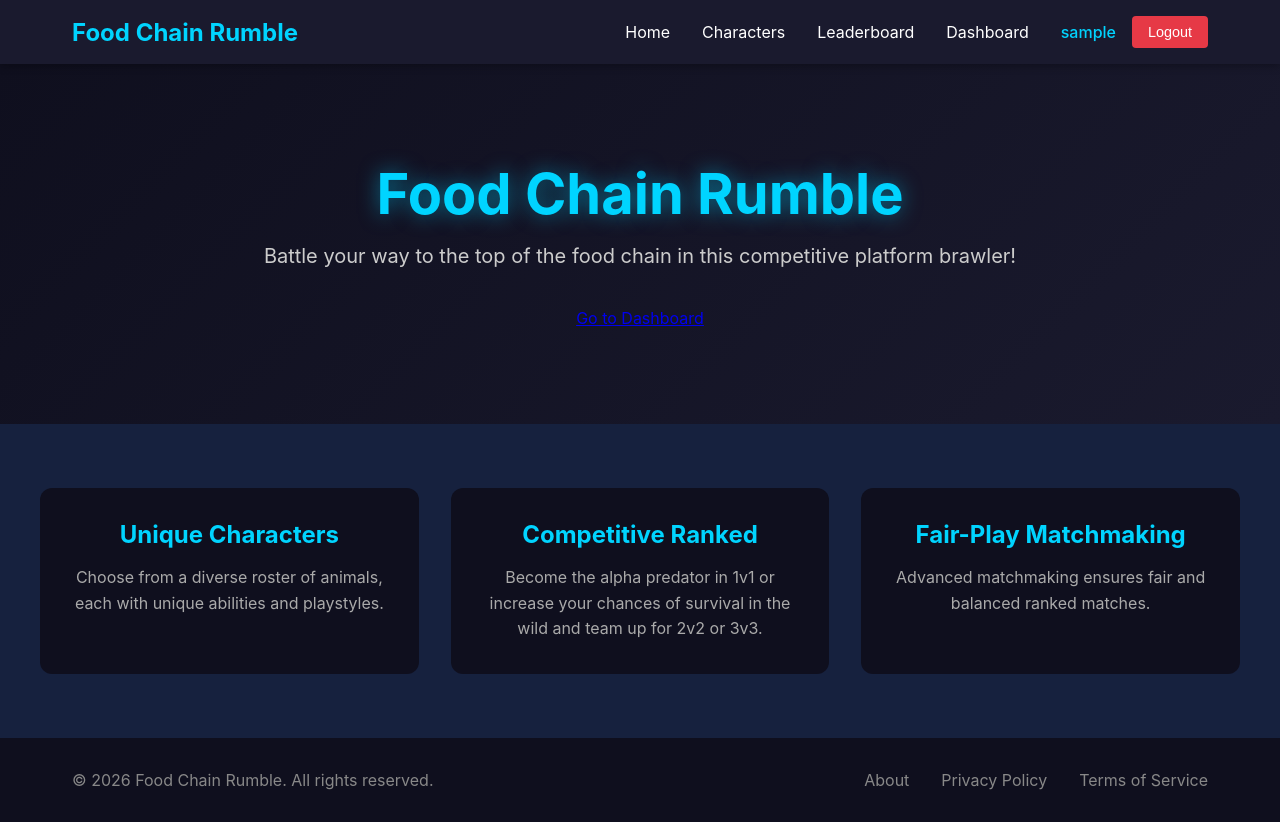
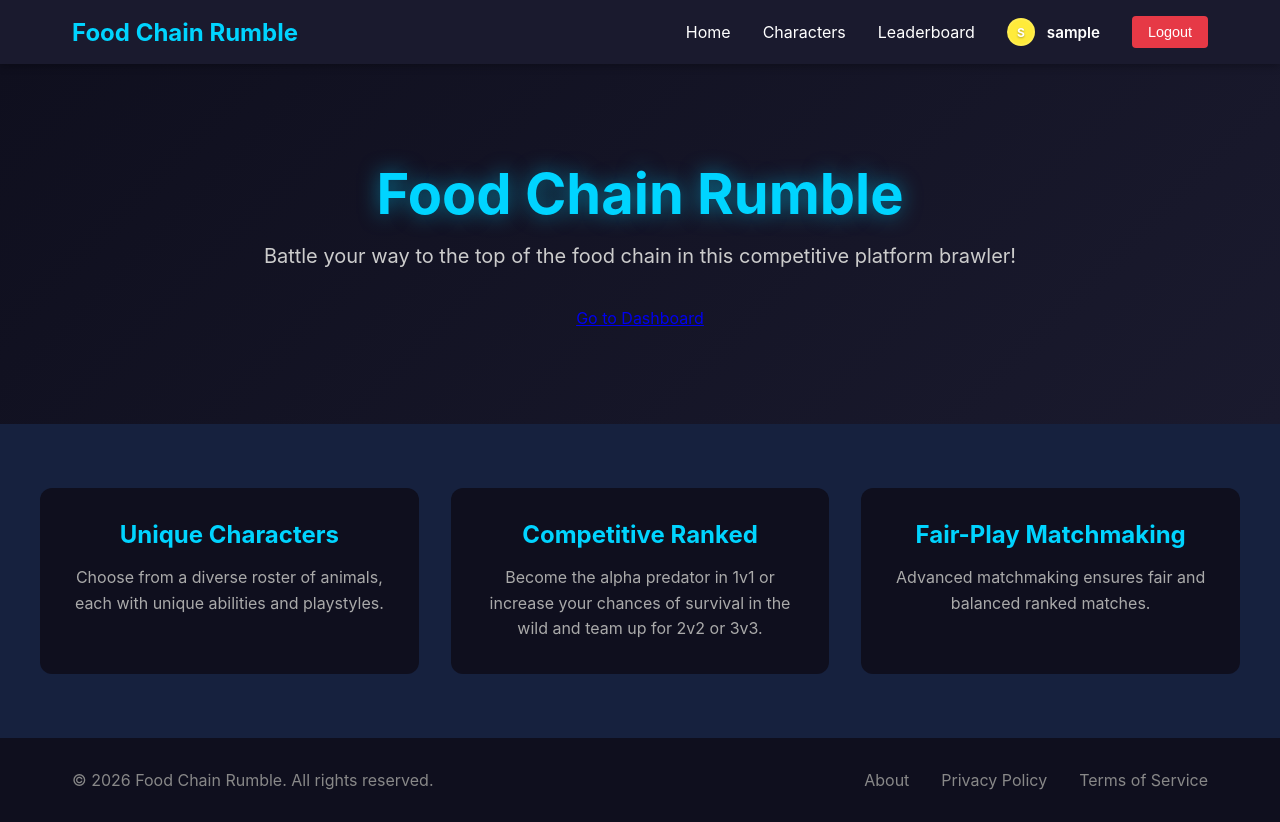
Before and after one commit to Bateeters/food-chain-rumble, a React (Create React App) app in the folder client/: page / in a window 1280 px wide. Built offline with nearby package versions, Linux system fonts and the light colour scheme; sample sign-in values are in the browser's storage.

Commit message:
added player avatar to header / nav

```diff
--- a/client/src/components/layout/Header.jsx
+++ b/client/src/components/layout/Header.jsx
@@ -3,6 +3,7 @@ import { Link, useNavigate } from 'react-router-dom';
 import { useSelector, useDispatch } from 'react-redux';
 import { logout } from '../../store/slices/authSlice';
 import './Header.css';
+import UserAvatar from '../user/UserAvatar';
 
 const Header = () => {
   const dispatch = useDispatch();
@@ -30,9 +31,10 @@ const Header = () => {
 
           {isAuthenticated ? (
             <>
-              <Link to="/dashboard" className="nav-link">Dashboard</Link>
+              <Link to="/dashboard" className="nav-link">
+                <UserAvatar user={user} size='small' showUsername={true} />
+              </Link>
               <div className="user-menu">
-                <span className="username">{user?.username}</span>
                 <button onClick={handleLogout} className="btn-logout">
                   Logout
                 </button>
```
